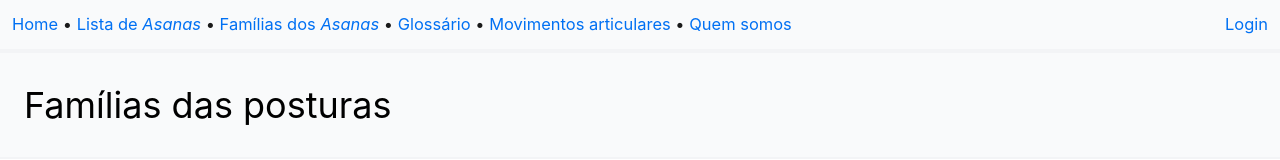
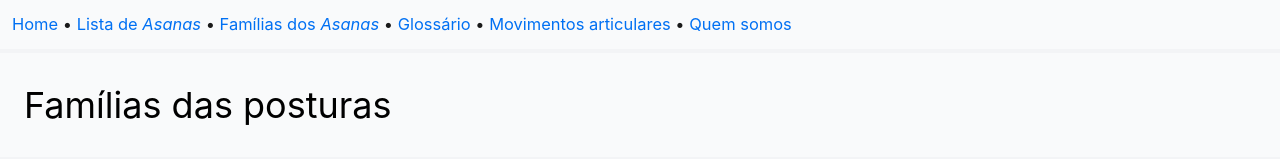
Before and after one commit to gustavoguichard/lightonyoga, a Next.js app: page /familias-dos-asanas in a window 1280 px wide. Shown: the top 160 px of the page. Built offline with nearby package versions, Linux system fonts and the light colour scheme; no server answers; a web font is replaced by a local one; what tailwindcss-aspect-ratio, tailwindcss-responsive-embed would draw is missing.

Commit message:
Hide login link

```diff
--- a/components/header.js
+++ b/components/header.js
@@ -1,11 +1,11 @@
 import Link from 'next/link'
-import { useRouter } from 'next/router'
+// import { useRouter } from 'next/router'
 
-import session, { useLogged } from 'lib/session'
+// import session, { useLogged } from 'lib/session'
 
 export default function Header() {
-  const router = useRouter()
-  const isLogged = useLogged()
+  // const router = useRouter()
+  // const isLogged = useLogged()
   return (
     <div className="flex flex-col md:flex-row justify-between p-3 bg-gray-50 border-b-4 border-gray-100">
       <p className="mb-0">
@@ -37,7 +37,7 @@ export default function Header() {
           <a>Quem somos</a>
         </Link>
       </p>
-      <a
+      {/* <a
         className="self-end"
         href={isLogged ? '#' : '/entrar'}
         onClick={(ev) => {
@@ -48,7 +48,7 @@ export default function Header() {
         }}
       >
         {isLogged ? 'Sair' : 'Login'}
-      </a>
+      </a> */}
     </div>
   )
 }
```
